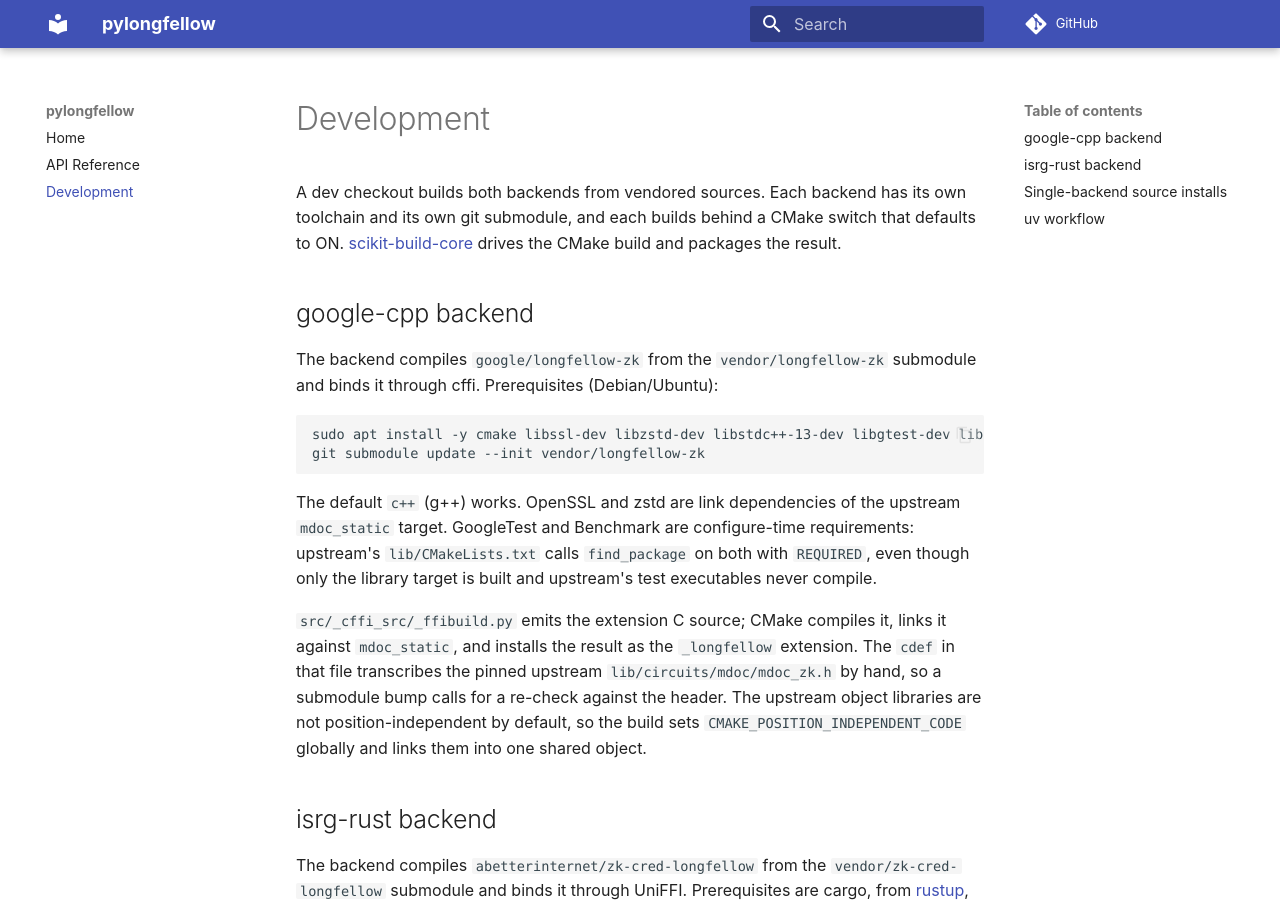
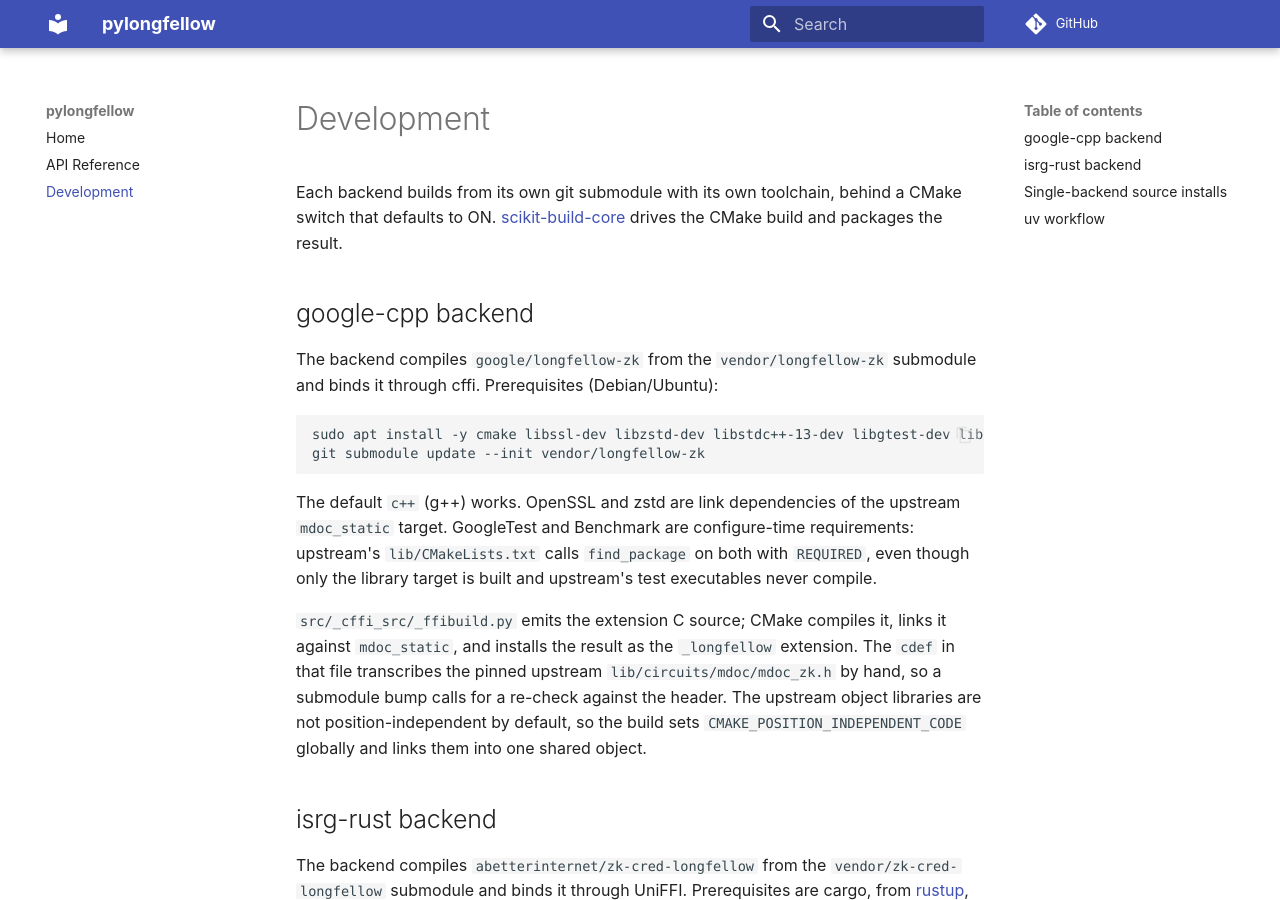
Before and after one commit to pipe23-org/pylongfellow, an MkDocs documentation site: the page built from docs/development.md, in a window 1280 px wide and 900 px high. Built offline with MkDocs 1.6.1 and Material for MkDocs 9.7.7, drawn with Linux system fonts in a browser that asks for light colours; comment, search, counter and statistics services are not loaded.

Commit message:
docs: development opens with the build facts
The empty topic sentence goes; the submodule/toolchain/CMake facts
stand alone.

```diff
--- a/docs/development.md
+++ b/docs/development.md
@@ -1,9 +1,8 @@
 # Development
 
-A dev checkout builds both backends from vendored sources. Each backend has its own toolchain
-and its own git submodule, and each builds behind a CMake switch that defaults to ON.
-[scikit-build-core](https://scikit-build-core.readthedocs.io/) drives the CMake build and
-packages the result.
+Each backend builds from its own git submodule with its own toolchain, behind a CMake switch
+that defaults to ON. [scikit-build-core](https://scikit-build-core.readthedocs.io/) drives the
+CMake build and packages the result.
 
 ## google-cpp backend
 
```
